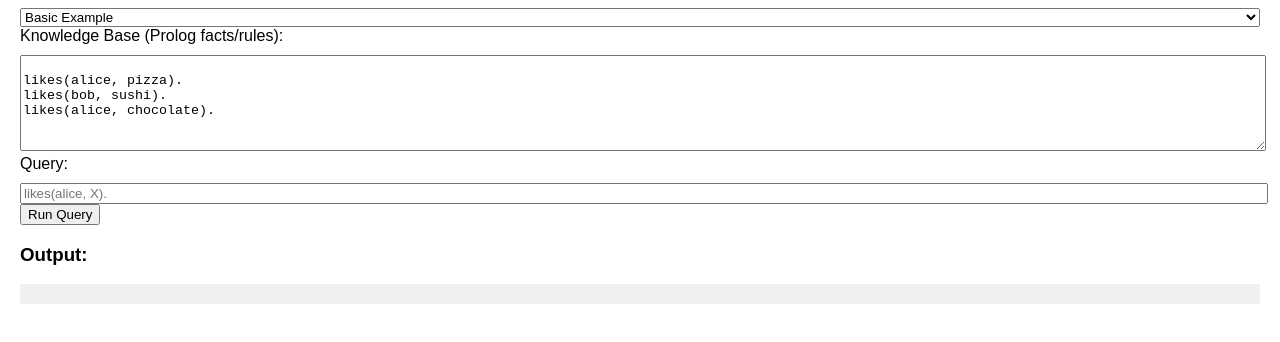
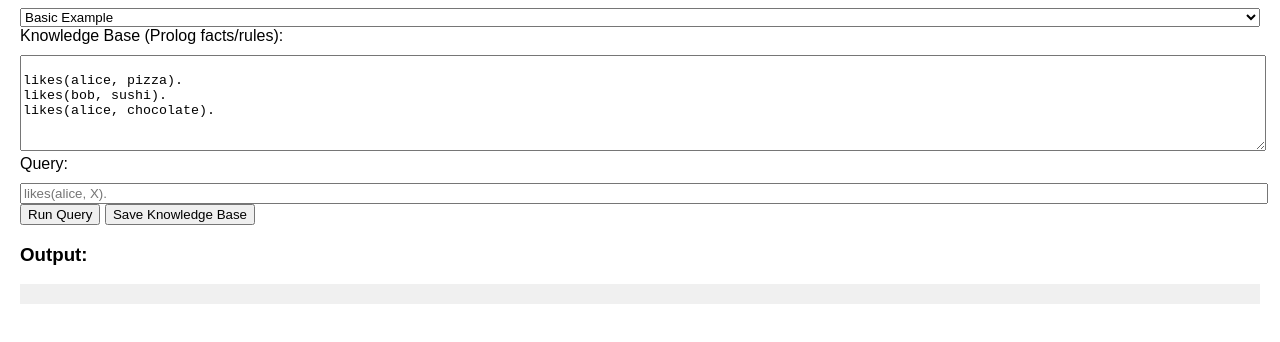
Before and after one commit to pjfrontend/learning-prolog, a plain HTML site: page docs/index.html in a window 1280 px wide. Shown: the part 100-442 px from the top of the page. Drawn offline with Linux system fonts and the light colour scheme.

Commit message:
adventure

```diff
--- a/docs/index.html
+++ b/docs/index.html
@@ -25,6 +25,8 @@
 
   <button id="run" onclick="runProlog()">Run Query</button>
 
+  <button id="save" onclick="saveToFile()">Save Knowledge Base</button>
+
   <h3>Output:</h3>
   <div id="output"></div>
 </body>
--- a/docs/prolog.js
+++ b/docs/prolog.js
@@ -59,3 +59,12 @@ addEventListener('keydown', function (e) {
         runProlog();
     }
 });
+
+function saveToFile() {
+    var text = document.getElementById("program").value;
+    var blob = new Blob([text], { type: "text/plain;charset=utf-8" });
+    var link = document.createElement("a");
+    link.href = URL.createObjectURL(blob);
+    link.download = "knowledge_base.txt";
+    link.click();
+}
```
Also changed, not shown: 1 other file.
